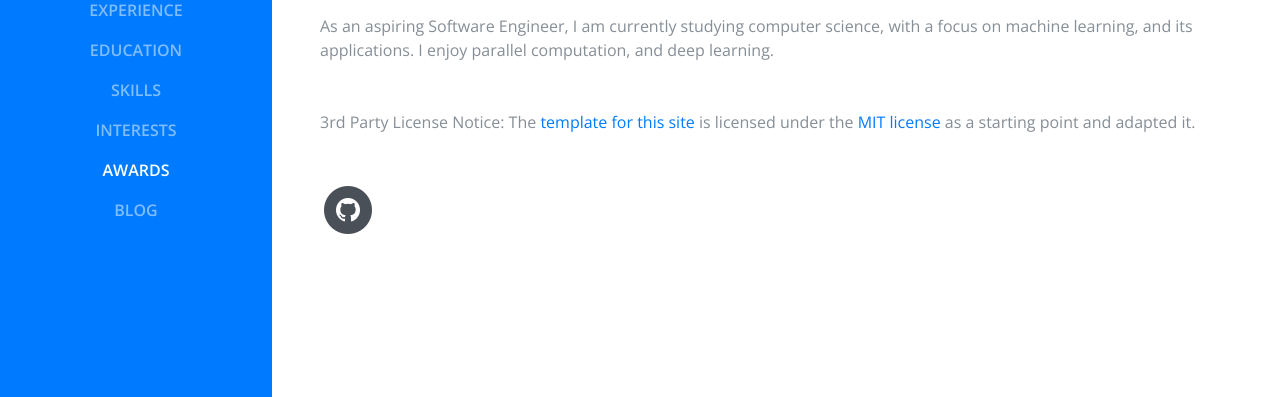
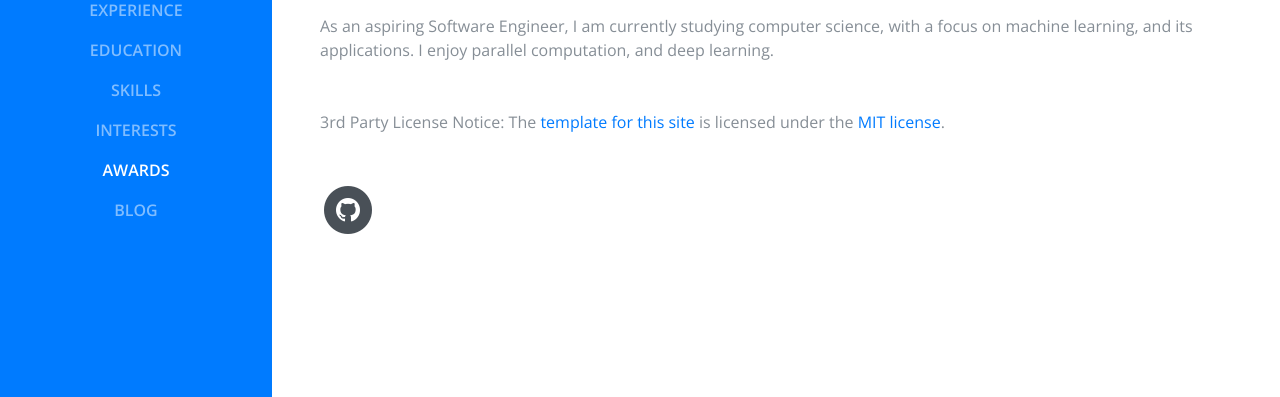
Before and after one commit to SPK44/personal-website, a Django app: page / in a window 1280 px wide. Shown: the part 402-799 px from the top of the page. Run offline with Django 3.2, Linux system fonts and the light colour scheme; some libraries are stand-ins or nearby versions; some web fonts are replaced.

Commit message:
Update license notice.

```diff
--- a/home/templates/home/index.html
+++ b/home/templates/home/index.html
@@ -76,7 +76,7 @@
             <a href="mailto:deslauriersdouglas@gmail.com">deslauriersdouglas@gmail.com</a>
           </div>
           <p class="mb-5">As an aspiring Software Engineer, I am currently studying computer science, with a focus on machine learning, and its applications. I enjoy parallel computation, and deep learning.</p>
-          <p class="mb-5">3rd Party License Notice: The <a href="https://startbootstrap.com/template-overviews/resume/"> template for this site</a> is licensed under the <a href="https://mit-license.org/">MIT license</a> as a starting point and adapted it.</p>
+          <p class="mb-5">3rd Party License Notice: The <a href="https://startbootstrap.com/template-overviews/resume/"> template for this site</a> is licensed under the <a href="https://mit-license.org/">MIT license</a>.</p>
           <ul class="list-inline list-social-icons mb-0">
             <li class="list-inline-item">
               <a href="https://github.com/SPK44">
```
